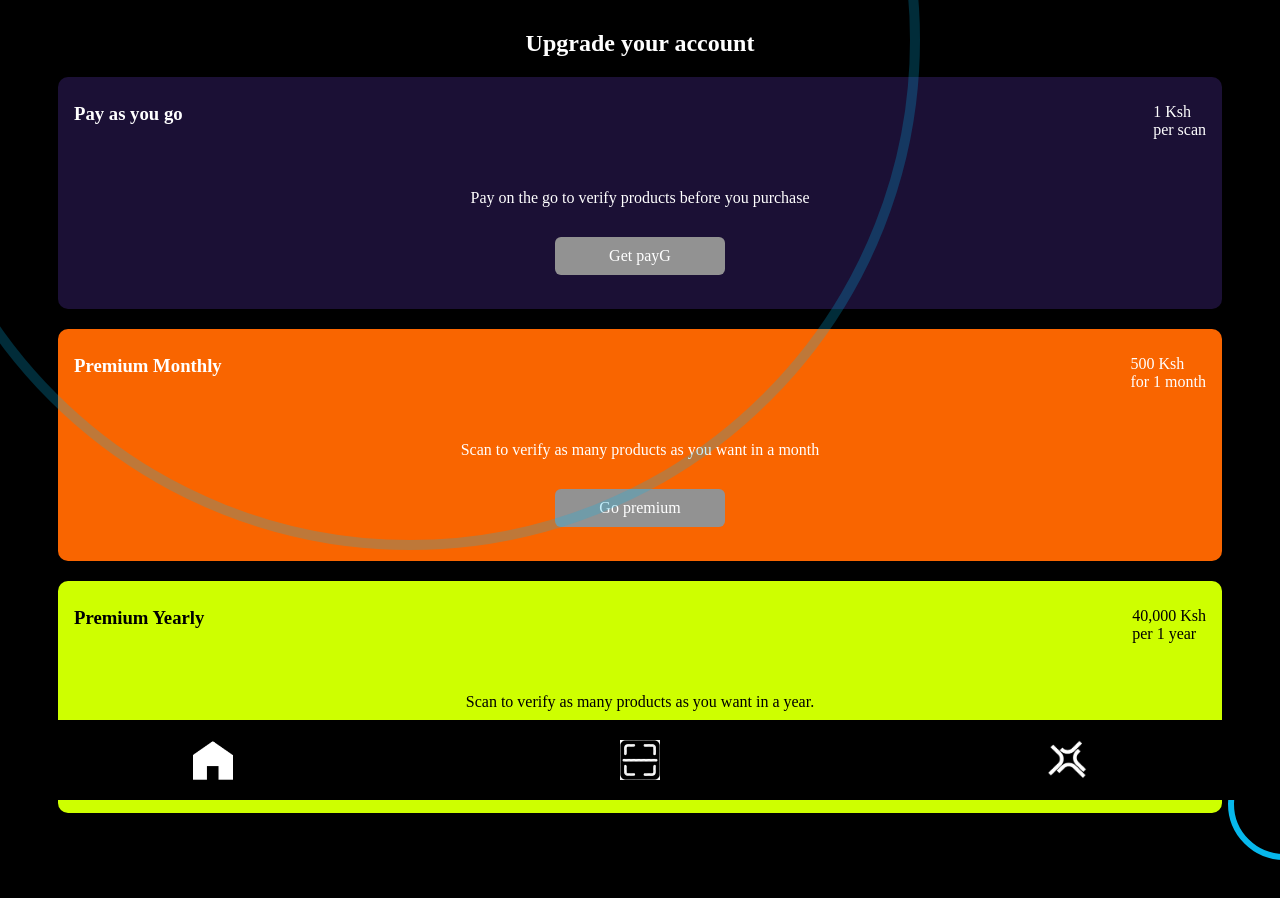
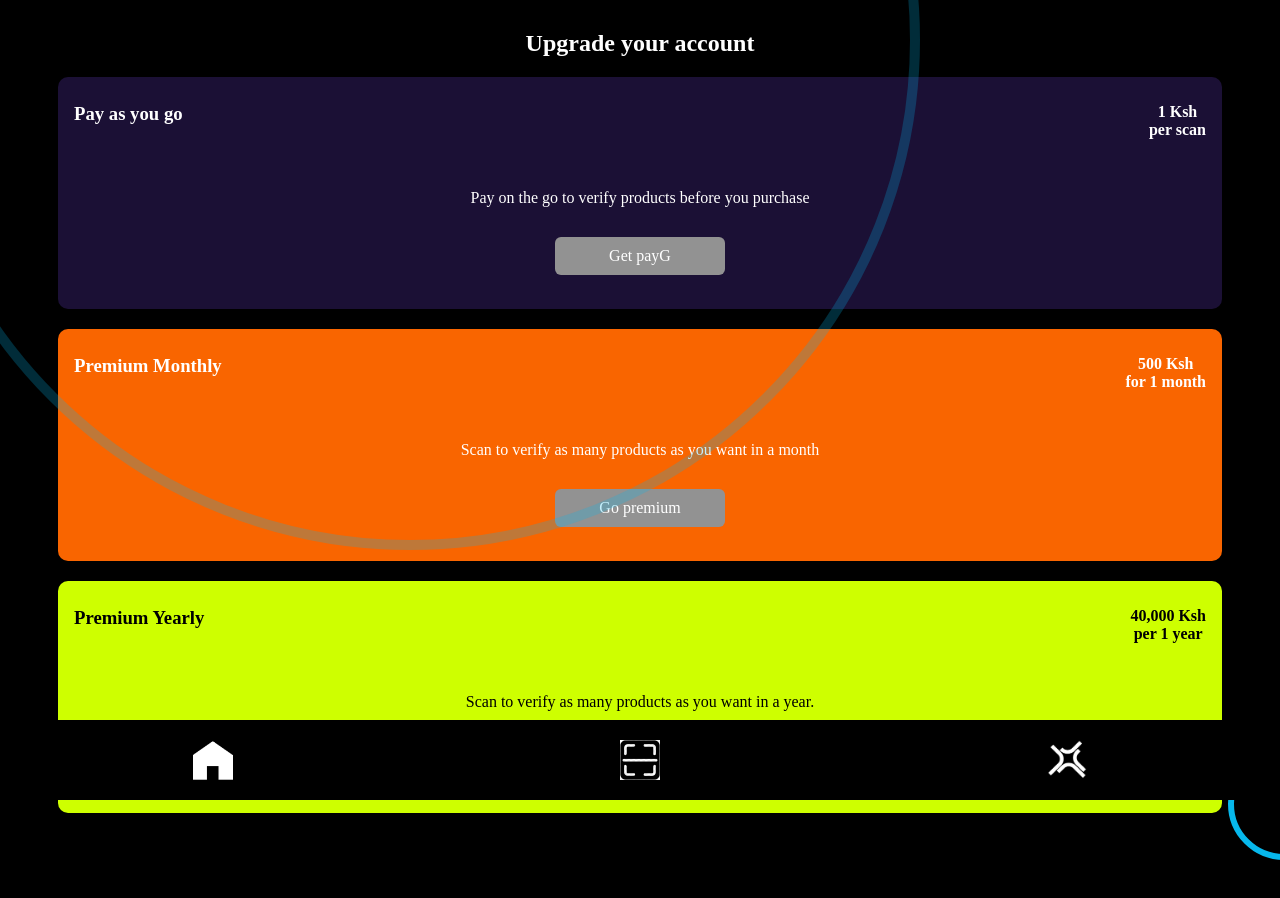
Before and after one commit to Circularity-Space/Product-verification, a plain HTML site: page activate.html in a window 1280 px wide. Drawn offline with Linux system fonts and the light colour scheme.

Commit message:
patch auto-gen by /usr/local/sbin/gm under account cipher

```diff
--- a/assets/css/activate.css
+++ b/assets/css/activate.css
@@ -4,7 +4,7 @@
 ._packages{width: 90%;background-color: #1b1035;min-height: 220px;margin: auto;border-radius: 10px;margin-top: 20px;padding: 6px;z-index: 10;}
 
 ._packages_header {display: flex;justify-content: space-between;padding: 20px 10px;}
-._packages_header ._cost{}
+._packages_header ._cost{text-align: center;font-weight: bold;}
 ._btn_payG{position: relative;bottom:-30px;border-radius: 6px;background-color: #929292;text-align: center;width: 150px;padding: 10px;margin: auto;}
 ._pack_content {margin-top: 30px;text-align: center;}
 .pack1{background-color: #1b1035}
```
